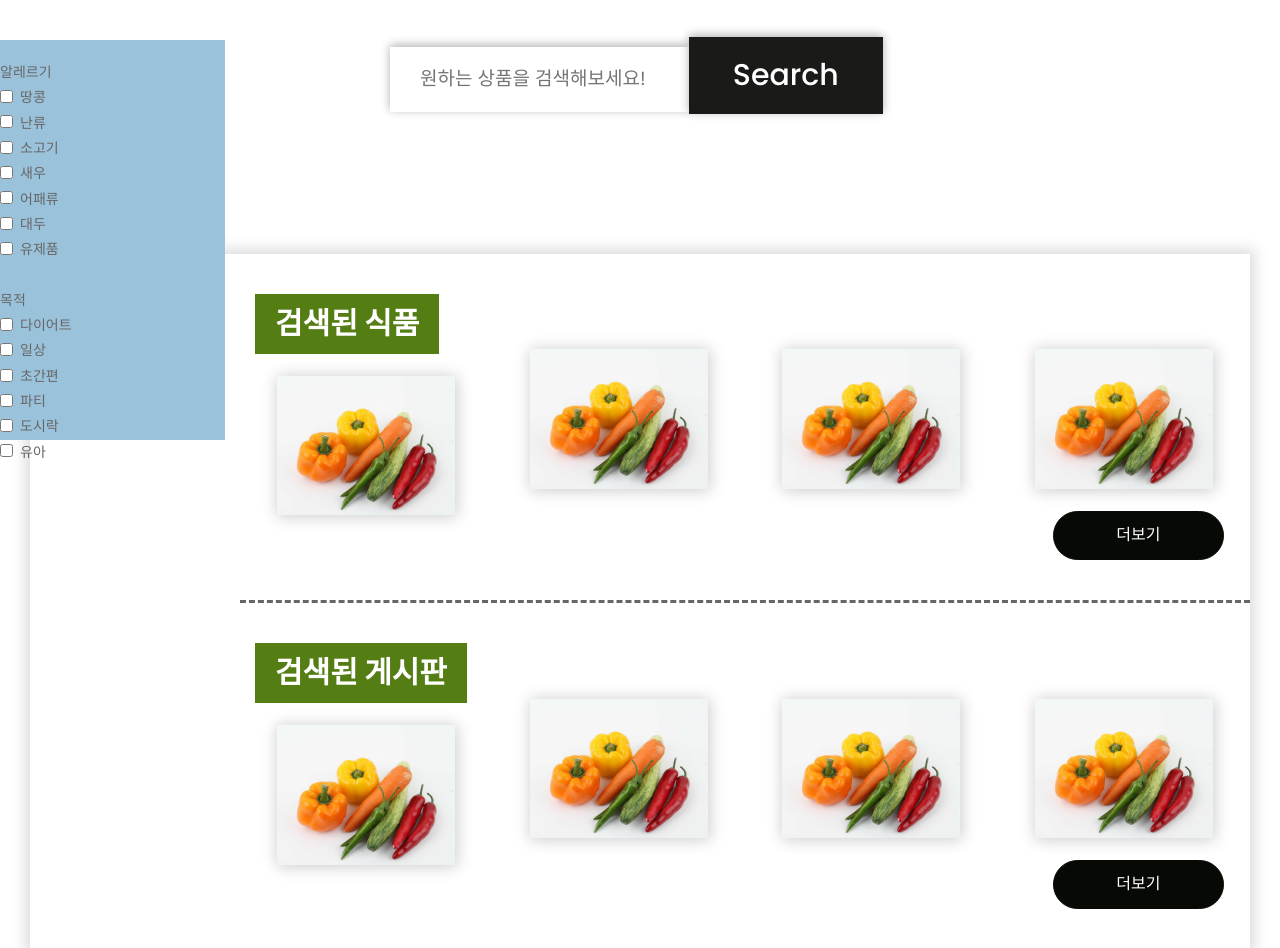
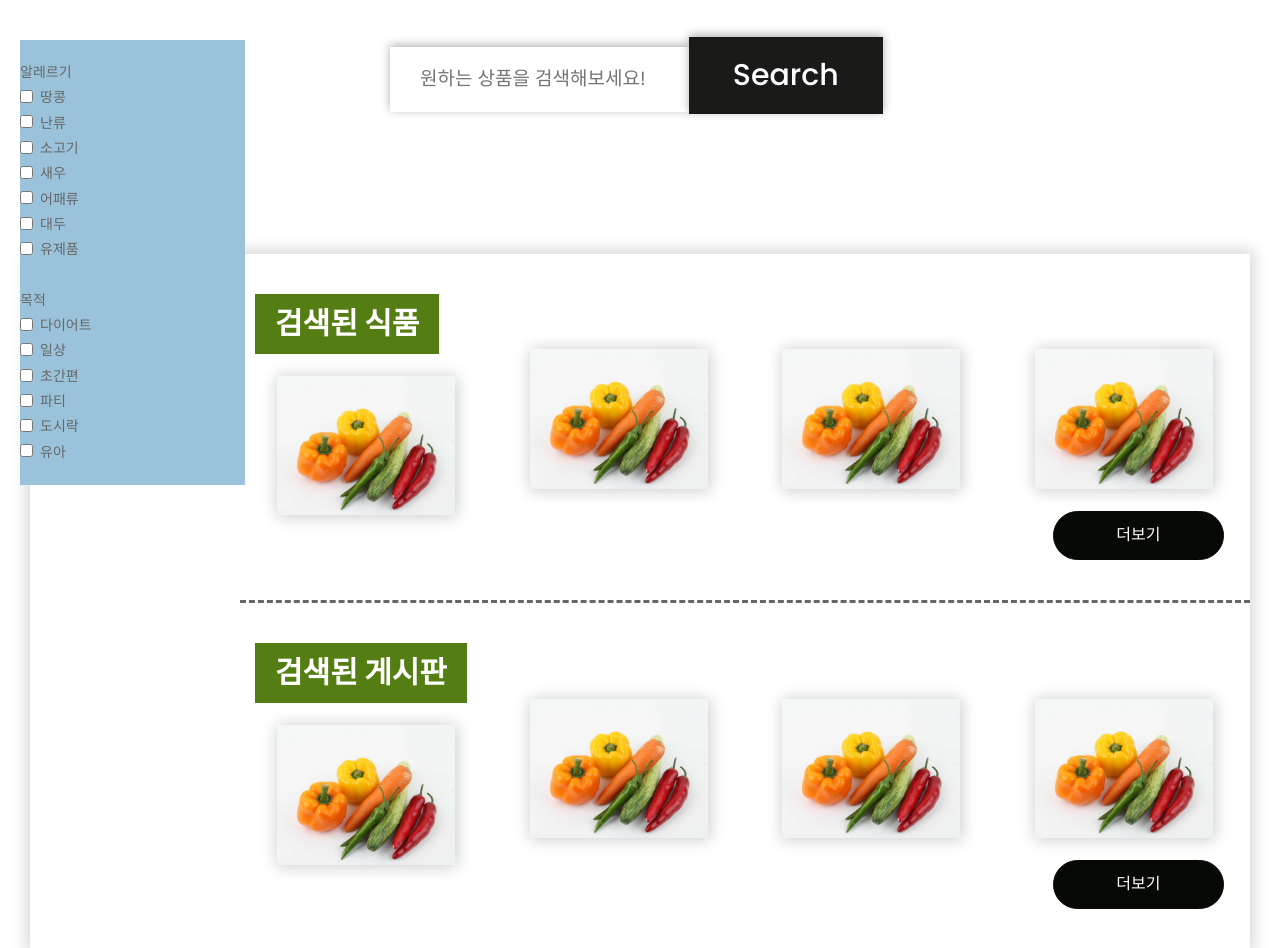
Before and after one commit to etukdh6433/front_end, a Django app: page /search in a window 1280 px wide. Shown: the part 88-1036 px from the top of the page. Run offline with Django 4.2, Linux system fonts and the light colour scheme; some libraries are stand-ins or nearby versions.

Commit message:
sidebar design

```diff
--- a/allergyProject/searchapp/templates/search.html
+++ b/allergyProject/searchapp/templates/search.html
@@ -92,9 +92,9 @@
     <div id="about" class="about">
       <div class="container-fluid" style="padding-left: 225px;">
         <div class="wrapper">
-          <!--Top menu -->
+          <!--categories -->
           <div class="sidebar">
-             <!--profile image & text-->
+             <!--kind of allergy and purposes-->
              <div>알레르기</div>
              <div class="form-check">
               <input class="form-check-input" type="checkbox" value="" id="flexCheckDefault">
--- a/allergyProject/static/css/style.css
+++ b/allergyProject/static/css/style.css
@@ -1387,9 +1387,8 @@ font-weight: normal;
     background: rgb(154, 195, 219);
     position: fixed;
     top: 0;
-    left: 0;
+    left: 20px;
     width: 225px;
-    height: 50%;
     margin-top:10%;
     padding: 20px 0;
     transition: all 0.5s ease;
```
